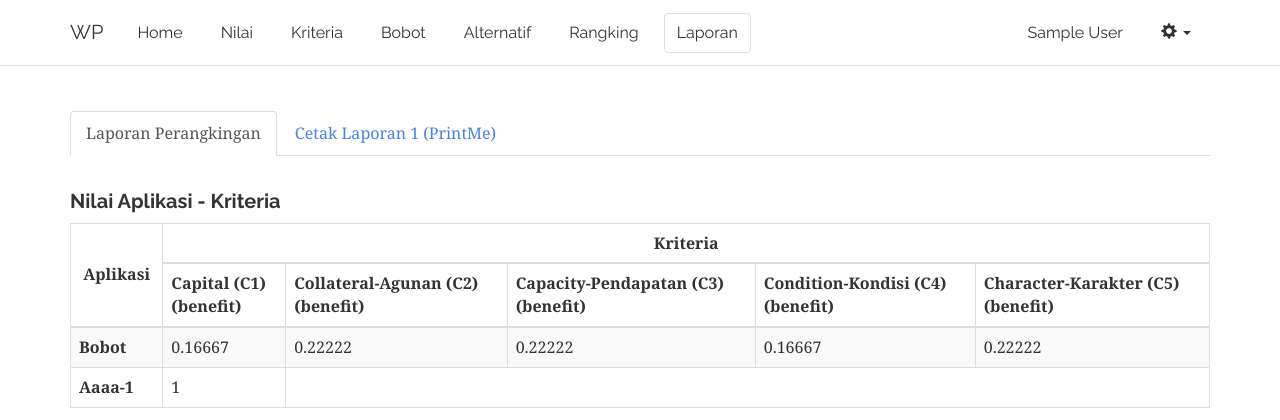
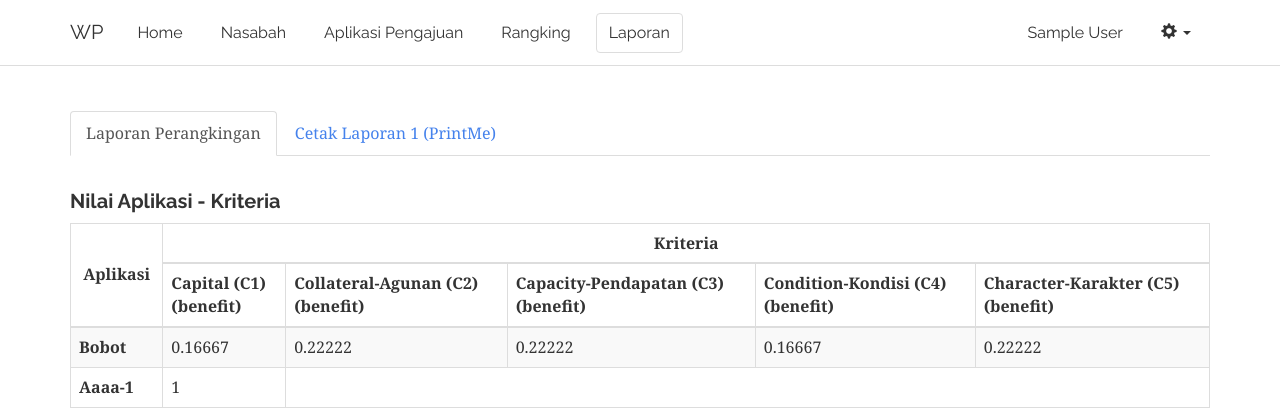
Before and after one commit to ikaldiaz/bris-wp, a PHP site: page /laporan.php in a window 1280 px wide. Shown: the top 420 px of the page. Run offline with PHP 8.4, Linux system fonts and the light colour scheme; the visitor is signed in with stand-in values (Sample User, id 1); data comes from the database, SQL or seed files in the repository; tables that the repository leaves empty or names only in its code hold one stand-in row (values such as "Sample post").

Commit message:
update with mikro, but mikro CRUD not yet created

```diff
--- a/alternatif.php
+++ b/alternatif.php
@@ -43,7 +43,7 @@ if(isset($_POST['hapus-contengan'])){
 			<h4>Data Aplikasi Pengajuan</h4>
 		</div>
 		<div class="col-md-6 text-right">
-            <button type="submit" name="hapus-contengan" class="btn btn-danger">Hapus Contengan</button>
+            <!-- <button type="submit" name="hapus-contengan" class="btn btn-danger">Hapus Contengan</button> -->
 			<button type="button" onclick="location.href='alternatif-baru.php'" class="btn btn-primary">Tambah Data</button>
 		</div>
 	</div>
@@ -55,6 +55,7 @@ if(isset($_POST['hapus-contengan'])){
                 <th width="10px"><input type="checkbox" name="select-all" id="select-all" /></th>
                 <th>Aplikasi</th>
                 <th>Nama Nasabah</th>
+                <th>Jenis Pengajuan</th>
                 <th>Tanggal Pengajuan</th>
                 <th>Vektor S</th>
                 <th>Vektor V</th>
@@ -67,6 +68,7 @@ if(isset($_POST['hapus-contengan'])){
                 <th><input type="checkbox" name="select-all2" id="select-all2" /></th>
                 <th>Aplikasi</th>
                 <th>Nama Nasabah</th>
+                <th>Jenis Pengajuan</th>
                 <th>Tanggal Pengajuan</th>
                 <th>Vektor S</th>
                 <th>Vektor V</th>
@@ -83,6 +85,7 @@ while ($row = $stmt->fetch(PDO::FETCH_ASSOC)){
                 <td style="vertical-align:middle;"><input type="checkbox" value="<?php echo $row['id_alternatif'] ?>" name="checkbox[]" /></td>
                 <td style="vertical-align:middle;"><?php echo $row['nama_alternatif'] ?></td>
                 <td style="vertical-align:middle;"><?php echo $row['nama'] ?></td>
+                <td style="vertical-align:middle;"><?php echo $row['nama_mikro'] ?></td>
                 <td style="vertical-align:middle;"><?php echo $row['tgl'] ?></td>
                 <td style="vertical-align:middle;"><?php echo $row['vektor_s'] ?></td>
                 <td style="vertical-align:middle;"><?php echo $row['vektor_v'] ?></td>
--- a/includes/alternatif.inc.php
+++ b/includes/alternatif.inc.php
@@ -31,7 +31,7 @@ class Alternatif{
 
 	function readAll(){
 
-		$query = "SELECT a.*, n.nama FROM ".$this->table_name." AS a INNER JOIN wp_nasabah AS n ON a.id_nasabah=n.id_nasabah ORDER BY a.id_alternatif ASC";
+		$query = "SELECT a.*, n.nama, m.nama AS nama_mikro FROM ".$this->table_name." AS a INNER JOIN wp_nasabah AS n ON a.id_nasabah=n.id_nasabah INNER JOIN wp_mikro AS m ON a.id_mikro=m.id_mikro ORDER BY a.id_alternatif ASC";
 		$stmt = $this->conn->prepare( $query );
 		$stmt->execute();
 
--- a/laporan.php
+++ b/laporan.php
@@ -46,10 +46,11 @@ $db = $config->getConnection();
 		<div class="collapse navbar-collapse" id="bs-example-navbar-collapse-1">
 		  <ul class="nav navbar-nav">
 			<li><a href="index.php">Home</a></li>
-			<li><a href="nilai.php">Nilai</a></li>
-			<li><a href="kriteria.php">Kriteria</a></li>
-			<li><a href="bobot.php">Bobot</a></li>
-			<li><a href="alternatif.php">Alternatif</a></li>
+			<li><a href="nasabah.php">Nasabah</a></li>
+			<!-- <li><a href="nilai.php">Nilai</a></li> -->
+			<!-- <li><a href="kriteria.php">Kriteria</a></li> -->
+			<!-- <li><a href="bobot.php">Bobot</a></li> -->
+			<li><a href="alternatif.php">Aplikasi Pengajuan</a></li>
 			<li><a href="rangking.php">Rangking</a></li>
 			<li class="active"><a href="laporan.php">Laporan</a></li>
 		  </ul>
--- a/nasabah.php
+++ b/nasabah.php
@@ -43,7 +43,7 @@ if(isset($_POST['hapus-contengan'])){
 			<h4>Data Nasabah</h4>
 		</div>
 		<div class="col-md-6 text-right">
-            <button type="submit" name="hapus-contengan" class="btn btn-danger">Hapus Contengan</button>
+            <!-- <button type="submit" name="hapus-contengan" class="btn btn-danger">Hapus Contengan</button> -->
 			<button type="button" onclick="location.href='nasabah-baru.php'" class="btn btn-primary">Tambah Data</button>
 		</div>
 	</div>
```
